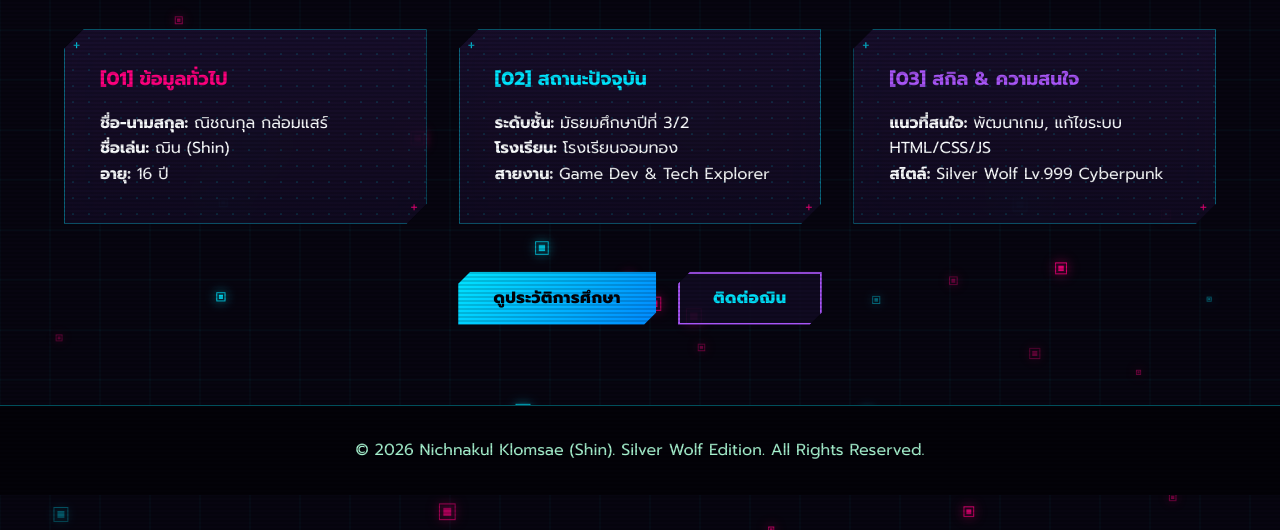
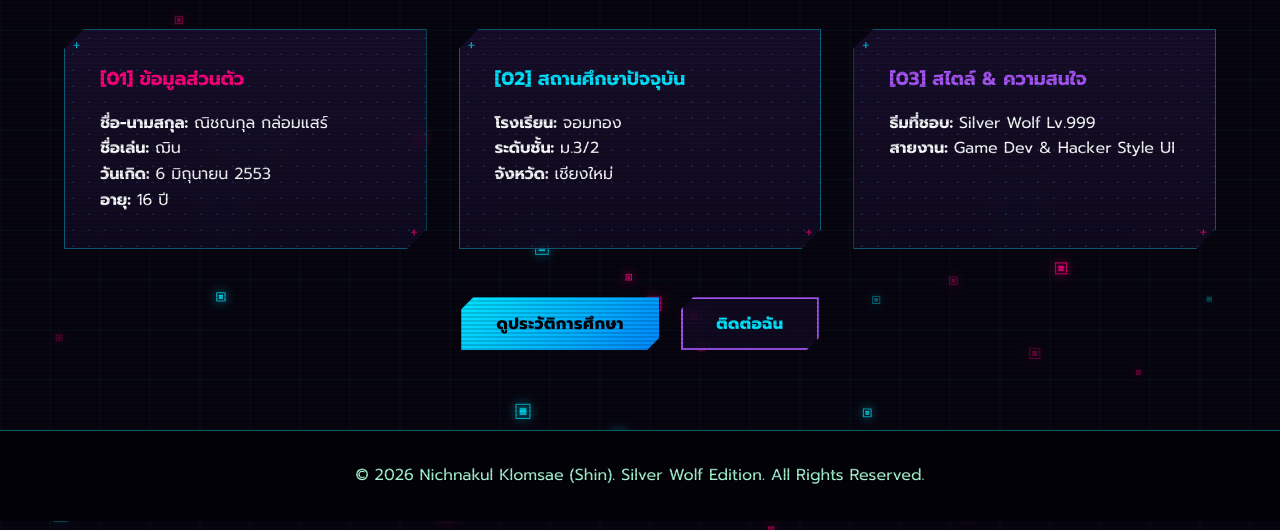
Before and after one commit to 23937-Nichnakul/webpage2, a plain HTML site: page profile.html in a window 1280 px wide. Shown: the part 270-800 px from the top of the page. Drawn offline with Linux system fonts and the light colour scheme.

Commit message:
Update profile.html

```diff
--- a/profile.html
+++ b/profile.html
@@ -4,7 +4,6 @@
     <meta charset="UTF-8">
     <meta name="viewport" content="width=device-width, initial-scale=1.0">
     <title>ประวัติส่วนตัว | Shin Portfolio (Silver Wolf Lv.999)</title>
-
     <link rel="preconnect" href="https://fonts.googleapis.com">
     <link rel="preconnect" href="https://fonts.gstatic.com" crossorigin>
     <link href="https://fonts.googleapis.com/css2?family=Fira+Code:wght@500;700&family=Prompt:wght@400;600;700;800;900&display=swap" rel="stylesheet">
@@ -34,27 +33,28 @@
 
         <div class="grid-3" style="margin-bottom: 3rem;">
             <div class="card">
-                <h3 style="color:var(--sw-pink); margin-bottom: 1rem;">[01] ข้อมูลทั่วไป</h3>
+                <h3 style="color:var(--sw-pink); margin-bottom: 1rem;">[01] ข้อมูลส่วนตัว</h3>
                 <p><strong>ชื่อ-นามสกุล:</strong> ณิชณกุล กล่อมแสร์</p>
-                <p><strong>ชื่อเล่น:</strong> ฌิน (Shin)</p>
+                <p><strong>ชื่อเล่น:</strong> ฌิน</p>
+                <p><strong>วันเกิด:</strong> 6 มิถุนายน 2553</p>
                 <p><strong>อายุ:</strong> 16 ปี</p>
             </div>
             <div class="card">
-                <h3 style="color:var(--sw-cyan); margin-bottom: 1rem;">[02] สถานะปัจจุบัน</h3>
-                <p><strong>ระดับชั้น:</strong> มัธยมศึกษาปีที่ 3/2</p>
-                <p><strong>โรงเรียน:</strong> โรงเรียนจอมทอง</p>
-                <p><strong>สายงาน:</strong> Game Dev & Tech Explorer</p>
+                <h3 style="color:var(--sw-cyan); margin-bottom: 1rem;">[02] สถานศึกษาปัจจุบัน</h3>
+                <p><strong>โรงเรียน:</strong> จอมทอง</p>
+                <p><strong>ระดับชั้น:</strong> ม.3/2</p>
+                <p><strong>จังหวัด:</strong> เชียงใหม่</p>
             </div>
             <div class="card">
-                <h3 style="color:var(--sw-purple); margin-bottom: 1rem;">[03] สกิล & ความสนใจ</h3>
-                <p><strong>แนวที่สนใจ:</strong> พัฒนาเกม, แก้ไขระบบ HTML/CSS/JS</p>
-                <p><strong>สไตล์:</strong> Silver Wolf Lv.999 Cyberpunk</p>
+                <h3 style="color:var(--sw-purple); margin-bottom: 1rem;">[03] สไตล์ & ความสนใจ</h3>
+                <p><strong>ธีมที่ชอบ:</strong> Silver Wolf Lv.999</p>
+                <p><strong>สายงาน:</strong> Game Dev & Hacker Style UI</p>
             </div>
         </div>
 
         <div style="text-align: center; margin-top: 2rem;">
             <a href="education.html" class="btn cyber-btn">ดูประวัติการศึกษา</a>
-            <a href="contact.html" class="btn cyber-btn-outline" style="margin-left: 1rem;">ติดต่อฌิน</a>
+            <a href="contact.html" class="btn cyber-btn-outline" style="margin-left: 1rem;">ติดต่อฉัน</a>
         </div>
     </main>
 
```
